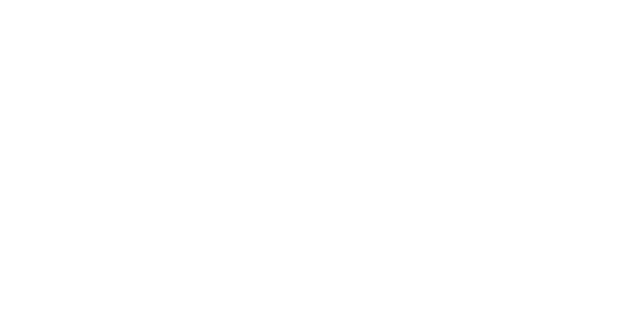
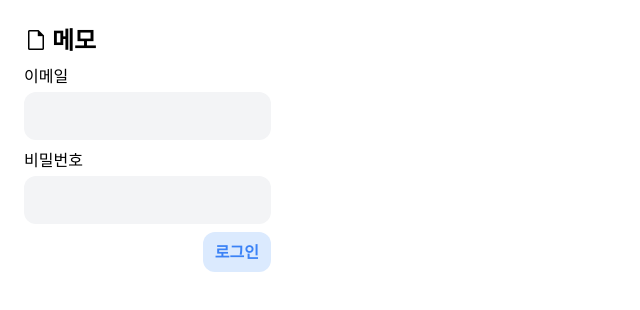
Before and after one commit to Su-Yong/memo, a React (Vite) app in the folder packages/frontend/: page /login in a window 1280 px wide. Shown: the top 310 px of the page, without its empty margins (0-640 px from the left). Built offline with nearby package versions, Linux system fonts and the light colour scheme; a web font is replaced by a local one.

Commit message:
feat(fe, auth): 기초적인 로그인 페이지 구현

```diff
--- a/packages/frontend/package.json
+++ b/packages/frontend/package.json
@@ -15,9 +15,11 @@
     "@tiptap/react": "^2.0.3",
     "@tiptap/starter-kit": "^2.0.3",
     "allotment": "^1.19.0",
+    "axios": "^1.4.0",
+    "jotai": "^2.1.0",
     "react": "^18.2.0",
     "react-dom": "^18.2.0",
-    "wouter": "^2.10.1"
+    "react-router-dom": "^6.11.2"
   },
   "devDependencies": {
     "@tailwindcss/typography": "^0.5.9",
--- a/packages/frontend/src/App.tsx
+++ b/packages/frontend/src/App.tsx
@@ -1,15 +1,29 @@
-import { useState } from 'react';
-import { Router, Route } from 'wouter';
+import { Routes, Route, Navigate, BrowserRouter } from 'react-router-dom';
 
-import MainPage from './features/main/pages/MainPage';
 import MemoPage from './features/memo/pages/MemoPage';
+import LoginPage from './features/login/pages/LoginPage';
+import { useAtomValue } from 'jotai';
+import { accessToken } from './store/auth';
+
 
 const App = () => {
+  const isLogin = useAtomValue(accessToken);
+
   return (
-    <Router>
-      <Route path={'/'} component={() => <MainPage />} />
-      <Route path={'/memo'} component={() => <MemoPage />} />
-    </Router>
+    <BrowserRouter>
+      <Routes>
+        <Route
+          path={'/'}
+          element={
+            isLogin
+              ? <Navigate replace to={'/memo'} />
+              : <Navigate replace to={'/login'} />
+          }
+        />
+        <Route path={'/memo'} element={<MemoPage />} />
+        <Route path={'/login'} element={<LoginPage />} />
+      </Routes>
+    </BrowserRouter>
   )
 }
 
--- /dev/null
+++ b/packages/frontend/src/api/config.ts
@@ -0,0 +1,13 @@
+import axios from 'axios';
+
+const instance = axios.create({
+  baseURL: '/api',
+});
+
+instance.interceptors.request.use((config) => {
+  config.headers.Authorization = `Bearer ${localStorage.getItem('access-token')}`;
+
+  return config;
+});
+
+export default instance;
--- /dev/null
+++ b/packages/frontend/src/api/user.ts
@@ -0,0 +1,10 @@
+import { User } from '../models/User';
+import axios from './config.js';
+
+export const loginUser = async (email: string, password: string): Promise<{
+  accessToken: string;
+}> => {
+  const response = await axios.post('/users/login', { email, password });
+
+  return response.data;
+};
--- /dev/null
+++ b/packages/frontend/src/features/login/pages/LoginPage.tsx
@@ -0,0 +1,54 @@
+import { useSetAtom } from 'jotai';
+import { accessToken } from '../../../store/auth';
+import { useRef } from 'react';
+import { loginUser } from '../../../api/user';
+import { useNavigate } from 'react-router-dom';
+
+const LoginPage = () => {
+  const navigate = useNavigate();
+
+  const setAccessToken = useSetAtom(accessToken);
+
+  const emailRef = useRef<HTMLInputElement>(null);
+  const passwordRef = useRef<HTMLInputElement>(null);
+
+  const onSubmit: React.FormEventHandler<HTMLFormElement> = async (event) => {
+    event.preventDefault();
+
+    const email = emailRef.current?.value;
+    const password = passwordRef.current?.value;
+
+    if (!email || !password) throw Error('이메일과 비밀번호를 입력해주세요.');
+    const newToken = await loginUser(email, password);
+
+    setAccessToken(newToken.accessToken);
+
+    navigate('/', { replace: true });
+  };
+
+  return (
+    <div className={'container mx-auto p-6 flex flex-col gap-2 justify-start items-start'}>
+      <header className={'font-bold text-2xl flex flex-row gap-1 items-center'}>
+        <i className={'material-symbols-outlined icon'}>
+          note
+        </i>
+        메모
+      </header>
+      <form className={'flex flex-col justify-start items-stretch gap-2'} onSubmit={onSubmit}>
+        <div className={'flex flex-col gap-1'}>
+          <label htmlFor={'email'}>이메일</label>
+          <input ref={emailRef} id={'email'} type={'email'} className={'input'} />
+        </div>
+        <div className={'flex flex-col gap-1'}>
+          <label htmlFor={'password'}>비밀번호</label>
+          <input ref={passwordRef} id={'password'} type={'password'} className={'input'} />
+        </div>
+        <button type={'submit'} className={'btn-primary flex self-end'}>
+          로그인
+        </button>
+      </form>
+    </div>
+  )
+};
+
+export default LoginPage;
--- a/packages/frontend/src/index.css
+++ b/packages/frontend/src/index.css
@@ -26,6 +26,14 @@
       hover:bg-gray-200
       active:scale-90 active:bg-gray-300
       focus:outline-none focus:bg-gray-200;
+  }
+
+  .input {
+    @apply outline-none bg-gray-100 text-gray-900 rounded-lg ring-primary-500 ring-0
+      py-3 px-2
+      transition-all ease-out
+      hover:bg-gray-200
+      focus:ring-2
   }
 
   .icon {
--- /dev/null
+++ b/packages/frontend/src/models/User.ts
@@ -0,0 +1,6 @@
+export interface User {
+  id: number;
+  email: string;
+  name: string;
+  permission: 'admin' | 'member' | 'guest';
+}
--- /dev/null
+++ b/packages/frontend/src/store/auth.ts
@@ -0,0 +1,3 @@
+import { atomWithStorage } from 'jotai/utils'
+
+export const accessToken = atomWithStorage<string>('access-token', '');
--- a/packages/frontend/vite.config.ts
+++ b/packages/frontend/vite.config.ts
@@ -6,5 +6,8 @@
   plugins: [react()],
   server: {
     port: 3001,
+    proxy: {
+      '/api': 'http://localhost:4672'
+    },
   },
 });
```
